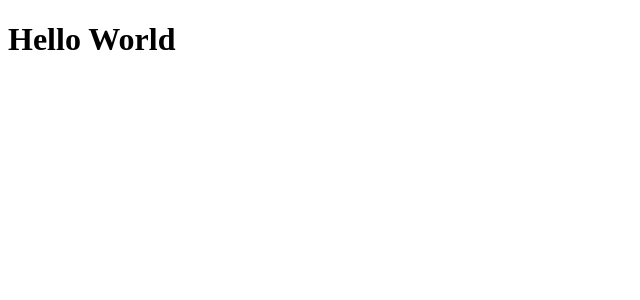
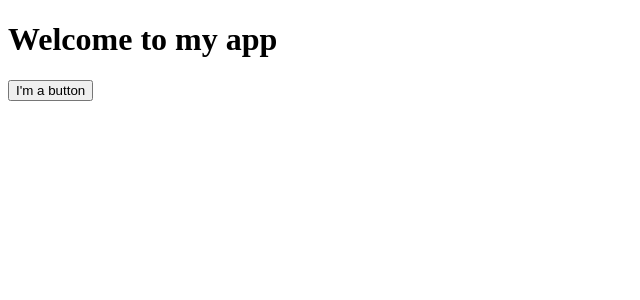
Before and after one commit to hifichevymane/kpz-react-practice, a React (Vite) app: page / in a window 1280 px wide. Shown: the top 300 px of the page, without its empty margins (0-640 px from the left). Built offline with nearby package versions, Linux system fonts and the light colour scheme.

Commit message:
add the button component

```diff
--- a/src/App.jsx
+++ b/src/App.jsx
@@ -1,5 +1,16 @@
-function App() {
-  return <h1>Hello World</h1>
+function MyButton() {
+  return (
+    <button>
+      I'm a button
+    </button>
+  );
 }
 
-export default App
+export default function App() {
+  return (
+    <div>
+      <h1>Welcome to my app</h1>
+      <MyButton />
+    </div>
+  );
+}
```
